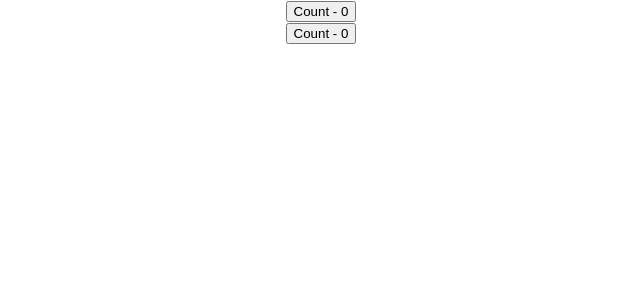
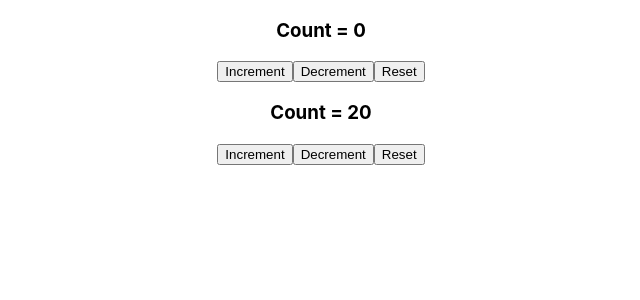
Before and after one commit to WilsonHo/react_learning, a React (Create React App) app: page / in a window 1280 px wide. Shown: the top 300 px of the page, without its empty margins (319-959 px from the left). Built offline with nearby package versions, Linux system fonts and the light colour scheme.

Commit message:
[Hook] - custom hook part 02

```diff
--- a/src/App.js
+++ b/src/App.js
@@ -1,13 +1,13 @@
 import React from 'react';
 import './App.css';
-import DocTitleOne from "./components/customHook/DocTitileOne";
-import DocTitleTwo from "./components/customHook/DocTitileOne";
+import CounterOne from "./components/customHook/CounterOne";
+import CounterTwo from "./components/customHook/CounterTwo";
 
 function App() {
   return (
       <div className="App">
-        <DocTitleOne/>
-        <DocTitleTwo/>
+        <CounterOne/>
+        <CounterTwo/>
       </div>
   );
 }
--- /dev/null
+++ b/src/components/customHook/CounterOne.js
@@ -0,0 +1,19 @@
+import React from 'react';
+import useCounter from "./hook/useCounter";
+
+const CounterOne = pros => {
+  const [count, increment, decrement, reset] = useCounter(0, 1);
+
+  return (
+    <div>
+      <h3>Count = {count}</h3>
+      <div>
+        <button onClick={increment}>Increment</button>
+        <button onClick={decrement}>Decrement</button>
+        <button onClick={reset}>Reset</button>
+      </div>
+    </div>
+  );
+};
+
+export default CounterOne;
--- /dev/null
+++ b/src/components/customHook/CounterTwo.js
@@ -0,0 +1,19 @@
+import React from 'react';
+import useCounter from "./hook/useCounter";
+
+const CounterTwo = pros => {
+  const [count, increment, decrement, reset] = useCounter(20, 3);
+
+  return (
+    <div>
+      <h3>Count = {count}</h3>
+      <div>
+        <button onClick={increment}>Increment</button>
+        <button onClick={decrement}>Decrement</button>
+        <button onClick={reset}>Reset</button>
+      </div>
+    </div>
+  );
+};
+
+export default CounterTwo;
--- /dev/null
+++ b/src/components/customHook/hook/useCounter.js
@@ -0,0 +1,21 @@
+import {useState} from 'react';
+
+const useCounter = (initialCount = 0, value) => {
+  const [count, setCount] = useState(initialCount);
+
+  const increment = () => {
+    setCount(p => p + value);
+  };
+
+  const decrement = () => {
+    setCount(p => p - value);
+  };
+
+  const reset = () => {
+    setCount(0);
+  };
+
+  return [count, increment, decrement, reset]
+};
+
+export default useCounter;
```
